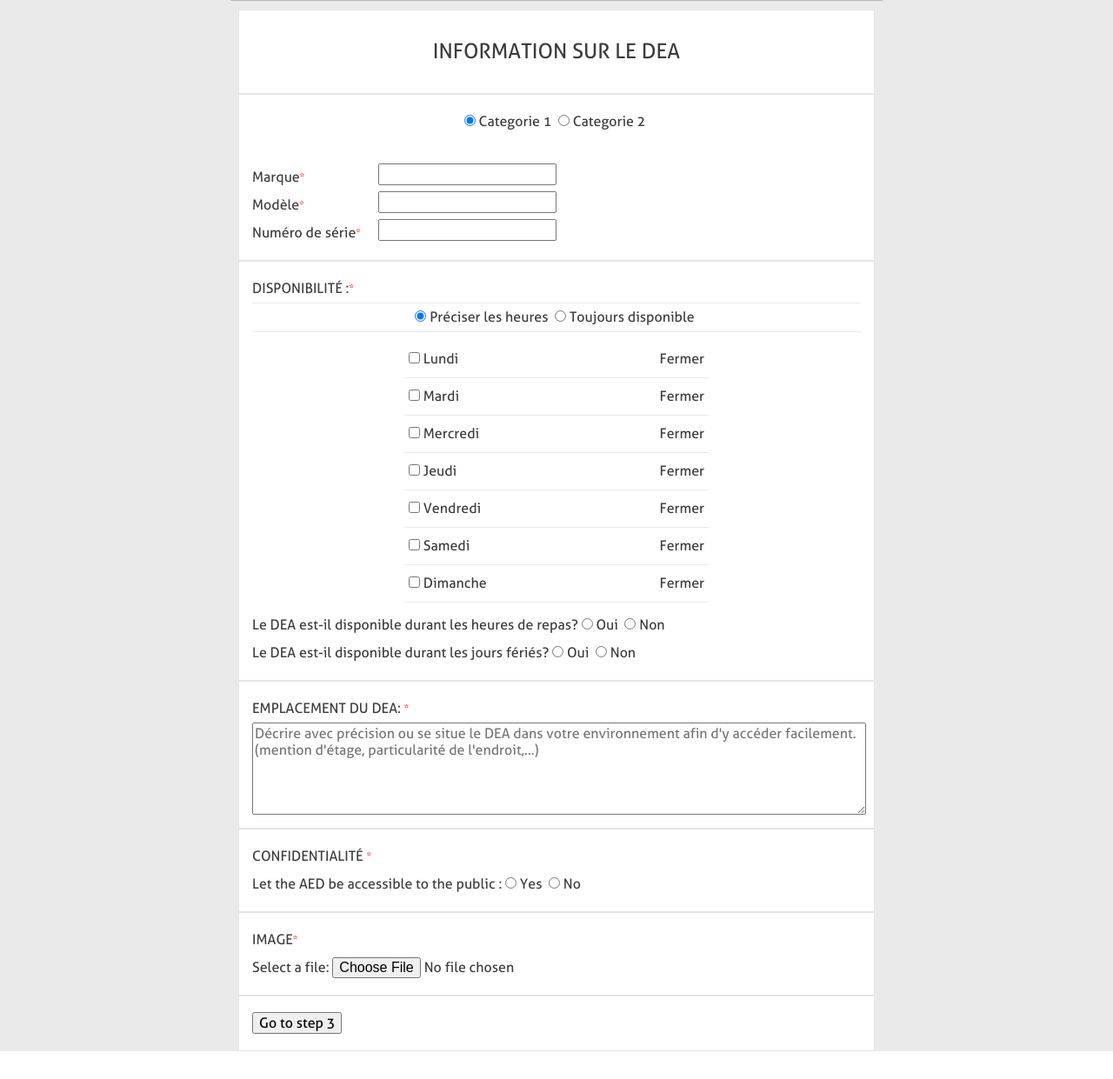
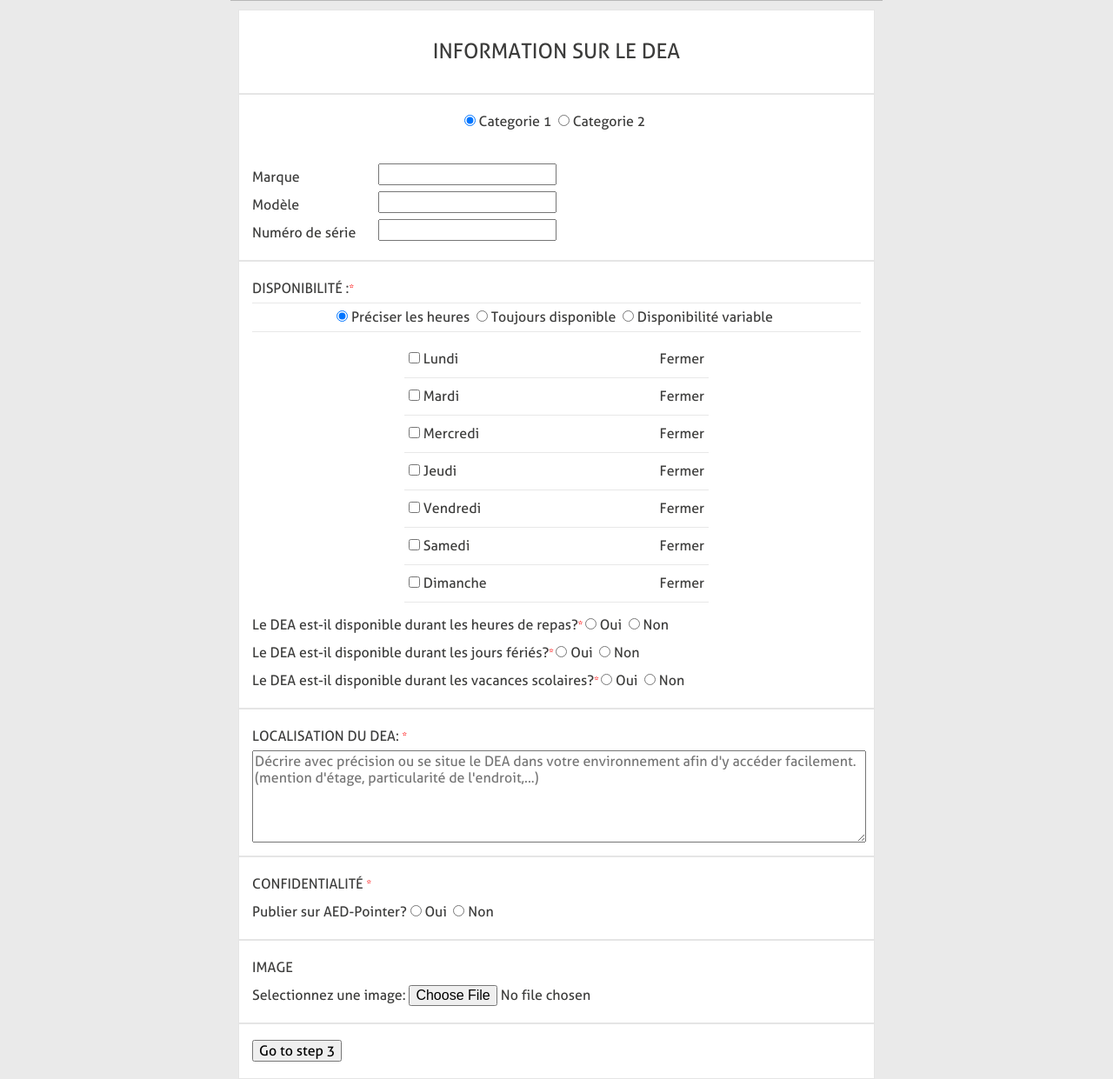
Before and after one commit to stevejvv/AED_POINTER, a PHP site: page /record_step2.php in a window 1280 px wide. Shown: the part 175-1416 px from the top of the page at 87% size. Before the commit the page ends 1384 px from the top, so only its background shows below. Run offline with PHP 8.4, Linux system fonts and the light colour scheme; data that the repository does not hold is empty.

Commit message:
all form inputs present + some functionalities not working yet

```diff
--- a/css/record_step3.css
+++ b/css/record_step3.css
@@ -116,7 +116,8 @@
 	font-weight:bold;
 
 }
-#step_3_availability_info_holidays{
+#step_3_availability_info_schoolHolidays span{
+	font-weight:bold;
 
 }
 #step_3_availability_info_holidays span{
--- a/js/form_v3_step2.js
+++ b/js/form_v3_step2.js
@@ -3,12 +3,22 @@ function timeType() {
 
 		document.getElementById('customContainer').style.display = "block";
 		document.getElementById('fullTimeContainer').style.display = "none";
+		document.getElementById('variableTimeContainer').style.display = "none";
+
 
 	}
 	if (document.forms.myForm_step2.timesType[1].checked==true) {
 
 		document.getElementById('customContainer').style.display = "none";
 		document.getElementById('fullTimeContainer').style.display = "block";
+		document.getElementById('variableTimeContainer').style.display = "none";
+
+	}
+	if (document.forms.myForm_step2.timesType[2].checked==true) {
+
+		document.getElementById('customContainer').style.display = "none";
+		document.getElementById('fullTimeContainer').style.display = "none";
+		document.getElementById('variableTimeContainer').style.display = "block";
 
 	}
 
@@ -72,3 +82,14 @@ function daysType() {
 	    document.getElementById("sundayClosed").style.display = "block";
 	};
 }
+
+
+function lunchTimeFunc(){
+	if(document.forms.myForm_step2.lunchTime[1].checked==true){
+		document.getElementById('lunchInputs').style.display = "block";
+	}
+	else {
+		document.getElementById('lunchInputs').style.display = "none";
+
+	}
+}
--- a/record_step2.php
+++ b/record_step2.php
@@ -64,9 +64,9 @@
 				<div style="display:inline;" class="hint--top" data-hint="DEA qui ne permet pas de passer en mode manuel. Pour utilisateur non professionnel"><input id="type1" type="radio" name="category" value="1" checked="true"> Categorie 1 &nbsp;&nbsp;&nbsp;</div>
 				<div style="display:inline;" class="hint--top" data-hint="DEA qui permet de passer en mode manuel. Pour utilisateurs professionnels"><input id="type4" type="radio" name="category" value="2"> Categorie 2 &nbsp;&nbsp;&nbsp;</div><br><br>
 			</div>
-			<div style="width:50%;" class="hint--right" data-hint="Veuillez indiquer la marque de votre DEA">Marque<span>*    </span><input style="float:right;" type="text" name="brand" id="brand"></div>
-			<div style="width:50%;" class="hint--right" data-hint="Veuillez indiquer le  modèle de votre DEA">Modèle<span>* </span><input style="float:right;" type="text" name="deaType" id="deaType"></div>
-			<div style="width:50%;" class="hint--right" data-hint="Veuillez indiquer le numero de serie de votre DEA">Numéro de série<span>*   </span><input style="float:right;" type="text" name="serial" id="serial"></div>
+			<div style="width:50%;" class="hint--right" data-hint="Veuillez indiquer la marque de votre DEA">Marque<input style="float:right;" type="text" name="brand" id="brand"></div>
+			<div style="width:50%;" class="hint--right" data-hint="Veuillez indiquer le  modèle de votre DEA">Modèle<input style="float:right;" type="text" name="deaType" id="deaType"></div>
+			<div style="width:50%;" class="hint--right" data-hint="Veuillez indiquer le numero de serie de votre DEA">Numéro de série<input style="float:right;" type="text" name="serial" id="serial"></div>
 		</div>
 
 		<div id="scenario1" style="display:none;">
@@ -75,6 +75,8 @@
 				<div id="timesType">
 					<input type="radio" name="timesType" value="0" onclick="timeType()" checked="true"> Préciser les heures &nbsp;&nbsp;
 					<input type="radio" name="timesType" value="1" onclick="timeType()"> Toujours disponible &nbsp;&nbsp;
+					<input type="radio" name="timesType" value="2" onclick="timeType()"> Disponibilité variable &nbsp;&nbsp;
+
 				</div>
 				<div id="customContainer">
 					<div id="mondayContainer" >
@@ -134,33 +136,44 @@
 						</div>
 					</div>
 				</div>
-				<div id="fullTimeContainer" style="display:none; text-align:center; color:#fc0d1b">Le DEA est disponible tout le temps (24/7)
+				<div id="fullTimeContainer" style="display:none; text-align:center; color:#fc0d1b; margin:20px 0px;">Le DEA est disponible tout le temps (24/7)
 				</div>
-				<div id="lunchTime" style="padding-top:10px;">Le DEA est-il disponible durant les heures de repas?
-					<input type="radio" name="lunchTime" value="Yes"> Oui &nbsp;
-					<input type="radio" name="lunchTime" value="No" > Non &nbsp;
+				<div id="variableTimeContainer" style="display:none;">
+					<textarea  name="variableTime" id="variableTime" placeholder="Veuillez specifier le plus precisement possible la disponibilité du DEA"></textarea>
 				</div>
-				<div id="bankHolidays">Le DEA est-il disponible durant les jours fériés?
+				<div id="lunchTime" style="padding-top:10px;">Le DEA est-il disponible durant les heures de repas?<span>* </span>
+					<input type="radio" name="lunchTime" value="Yes" onclick="lunchTimeFunc()"> Oui &nbsp;
+					<input type="radio" name="lunchTime" value="No" onclick="lunchTimeFunc()"> Non &nbsp;
+					<div id="lunchInputs" style="display:none;">
+						&nbsp; fermé de &nbsp; <select name="lunchTimeClose"><?php include 'php/step_2/input_select.php'; ?></select>
+						&nbsp; à  &nbsp; <select name="lunchTimeOpen"><?php include 'php/step_2/input_select.php'; ?></select>
+					</div>
+				</div>
+				<div id="bankHolidays">Le DEA est-il disponible durant les jours fériés?<span>* </span>
 					<input type="radio" name="bankHolidays" value="Yes"> Oui &nbsp;
 					<input type="radio" name="bankHolidays" value="No" > Non &nbsp;
 				</div>
+				<div id="bankHolidays">Le DEA est-il disponible durant les vacances scolaires?<span>* </span>
+					<input type="radio" name="schoolHolidays" value="Yes"> Oui &nbsp;
+					<input type="radio" name="schoolHolidays" value="No" > Non &nbsp;
+				</div>
 			</div>
 			<div id="descriptionContainer">
-				<h2>EMPLACEMENT DU DEA: <span>* </span></h2>
+				<h2>LOCALISATION DU DEA: <span>* </span></h2>
 				<textarea  name="description" id="description" placeholder="Décrire avec précision ou se situe le DEA dans votre environnement afin d'y accéder facilement. (mention d'étage, particularité de l'endroit,...)"></textarea>
 			</div>
 		</div>
 
 		<div id="confidentialityContainer">
 			<h2>CONFIDENTIALITÉ <span>* </span></h2>
-			<div>Let the AED be accessible to the public :&nbsp;
-			<input type="radio" name="accessibility" value="accessible"> Yes &nbsp;&nbsp;
-			<input type="radio" name="accessibility" value="unaccessible"> No
+			<div>Publier sur AED-Pointer?&nbsp;
+			<input type="radio" name="accessibility" value="accessible"> Oui &nbsp;&nbsp;
+			<input type="radio" name="accessibility" value="unaccessible"> Non
 			</div>
 		</div>
 		<div id="fileContainer">
-			<h2>IMAGE<span>* </span></h2>
-			Select a file: <input type="file" name="img">
+			<h2>IMAGE</h2>
+			Selectionnez une image: <input type="file" name="img">
 		</div>
 
 		<div id="submitConainer">
--- a/record_step3.php
+++ b/record_step3.php
@@ -82,6 +82,7 @@ else  {
 			<div id="step_3_availability_info_times"><?php echo $times_output; ?></div>
 			<div id="step_3_availability_info_lunch"><span>   Opened during lunch time:&nbsp;&nbsp;&nbsp; </span><?php echo $lunchTime; ?></div>
 			<div id="step_3_availability_info_holidays"><span>Opened during the holidays: </span><?php echo $bankHolidays; ?></div>
+			<div id="step_3_availability_info_schoolHolidays"><span>Opened during the school holidays: </span><?php echo $schoolHolidays; ?></div>
 		</div>
 
 		<div id="step_3_aed_info_container">
```
Also changed, not shown: php/step_3/type1_0.php (+13 -0 lines), record_step1.php (+6 -6 lines), image_database/steve_Janse_van_Vuuren_5640.jpg (deleted), image_database/steve_Janse_van_Vuuren_7102.jpg (deleted), image_database/steve_Janse_van_Vuuren_7195.jpg (deleted), uploads/logo_name1_922.png (deleted).
